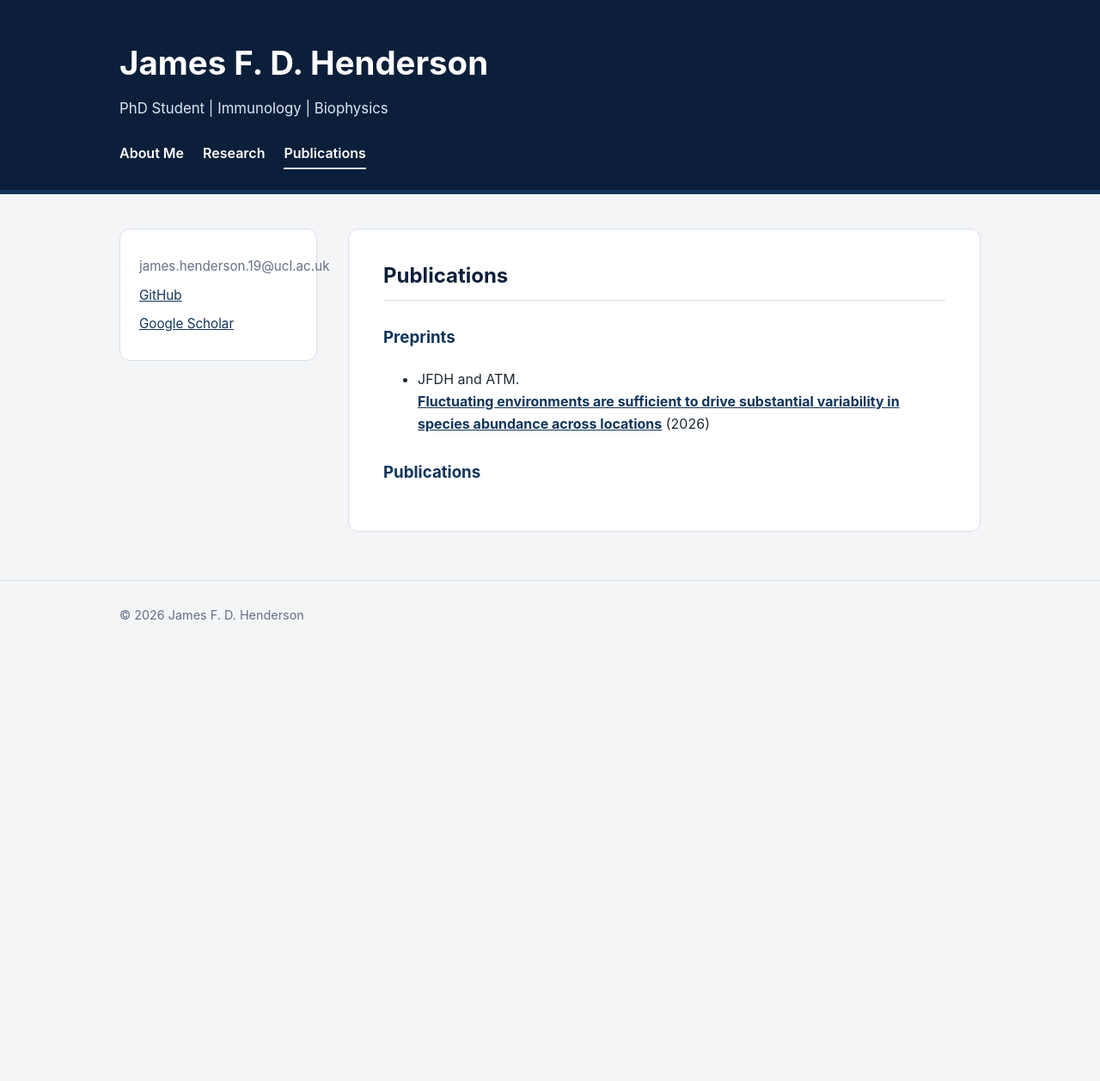
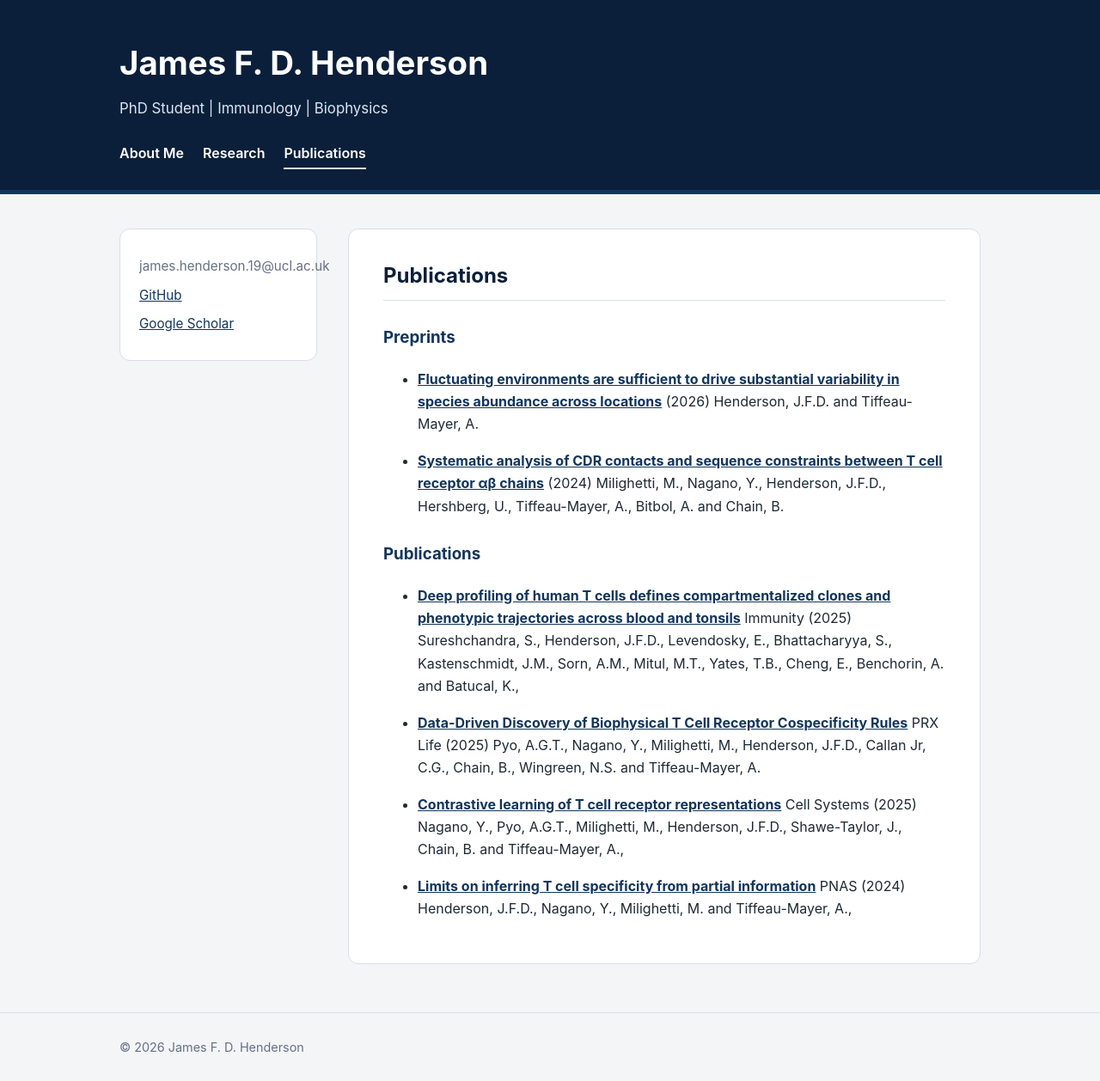
Before and after one commit to jhenderson0/jhenderson0.github.io, a Jekyll site: the page built from publications.md, in a window 1280 px wide. Shown: the whole page at 86% size. Built offline with Jekyll 4.4.1, drawn with Linux system fonts in a browser that asks for light colours; before the commit the page ends 900 px from its top, so only the background shows below that.

Commit message:
add paper

```diff
--- a/publications.md
+++ b/publications.md
@@ -8,7 +8,16 @@ permalink: /publications/
 
 ### Preprints
 
-- JFDH and ATM.
-   **[Fluctuating environments are sufficient to drive substantial variability in species abundance across locations](https://arxiv.org/abs/2603.02403)** (2026)
+- **[Fluctuating environments are sufficient to drive substantial variability in species abundance across locations](https://arxiv.org/abs/2603.02403)** (2026) Henderson, J.F.D. and Tiffeau-Mayer, A.
+
+- **[Systematic analysis of CDR contacts and sequence constraints between T cell receptor αβ chains](https://www.biorxiv.org/content/10.1101/2024.05.24.595718v2.abstract)** (2024) Milighetti, M., Nagano, Y., Henderson, J.F.D., Hershberg, U., Tiffeau-Mayer, A., Bitbol, A. and Chain, B.
 
 ### Publications
+
+- **[Deep profiling of human T cells defines compartmentalized clones and phenotypic trajectories across blood and tonsils](https://www.cell.com/immunity/fulltext/S1074-7613(25)00479-0)** Immunity (2025) Sureshchandra, S., Henderson, J.F.D., Levendosky, E., Bhattacharyya, S., Kastenschmidt, J.M., Sorn, A.M., Mitul, M.T., Yates, T.B., Cheng, E., Benchorin, A. and Batucal, K.,
+
+- **[Data-Driven Discovery of Biophysical T Cell Receptor Cospecificity Rules](https://journals.aps.org/prxlife/abstract/10.1103/14j1-wrh5)** PRX Life (2025) Pyo, A.G.T., Nagano, Y., Milighetti, M., Henderson, J.F.D., Callan Jr, C.G., Chain, B., Wingreen, N.S. and Tiffeau-Mayer, A.
+
+- **[Contrastive learning of T cell receptor representations](https://www.cell.com/cell-systems/fulltext/S2405-4712(24)00369-7)** Cell Systems (2025) Nagano, Y., Pyo, A.G.T., Milighetti, M., Henderson, J.F.D., Shawe-Taylor, J., Chain, B. and Tiffeau-Mayer, A.,
+
+- **[Limits on inferring T cell specificity from partial information](https://www.pnas.org/doi/abs/10.1073/pnas.2408696121)** PNAS (2024) Henderson, J.F.D., Nagano, Y., Milighetti, M. and Tiffeau-Mayer, A.,
```
